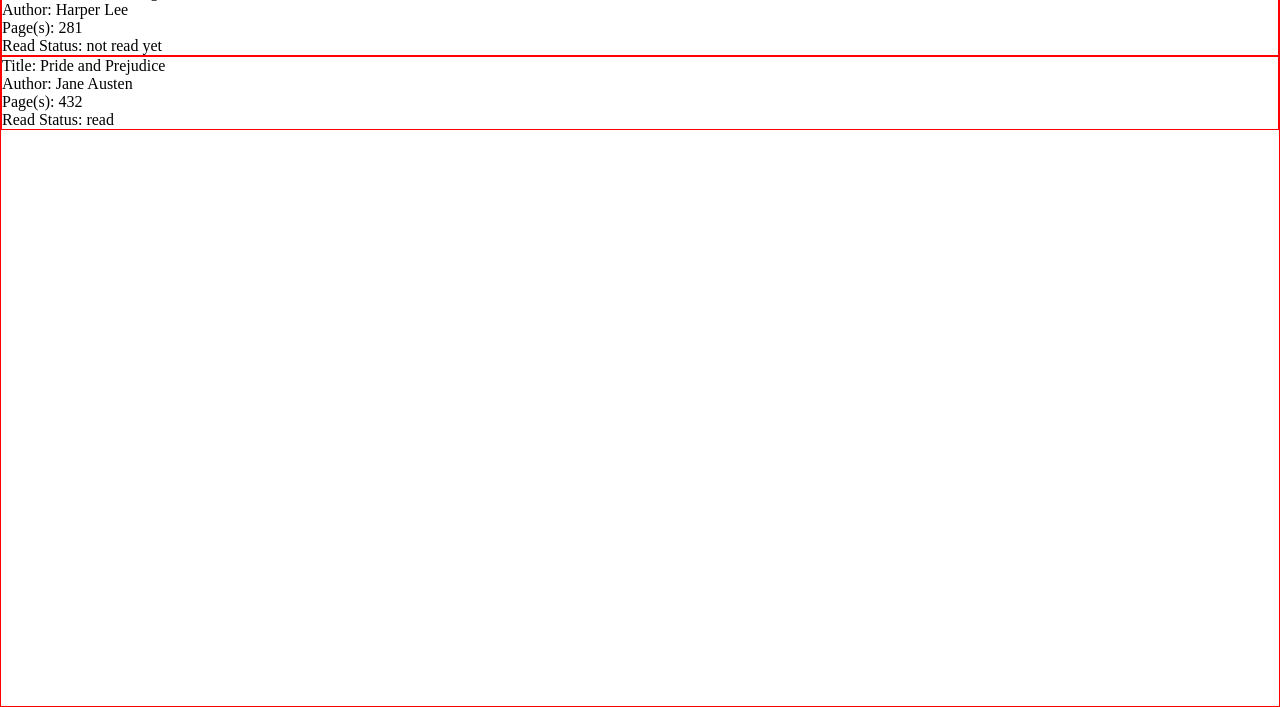
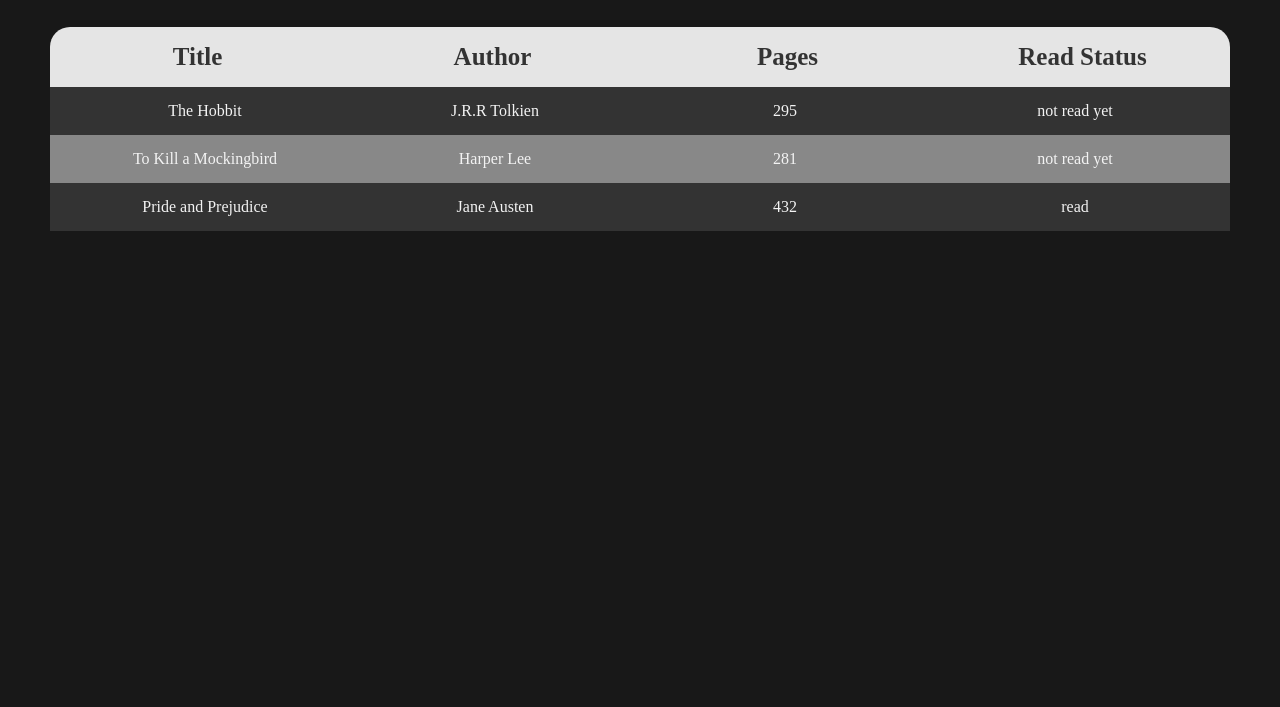
Before and after one commit to ShahibHassan/Library, a plain HTML site: page index.html in a window 1280 px wide. Shown: the part 93-800 px from the top of the page. Drawn offline with Linux system fonts and the light colour scheme.

Commit message:
updated layout for books - improved structure of grid

```diff
--- a/app.js
+++ b/app.js
@@ -26,7 +26,7 @@
 //create a function whic loops through array and displays each book
 function displayBooks() {
   myLibrary.forEach((book) => {
-    console.log(book.title);
+    console.log('ID: ' + book.id + ', Book Title:' + book.title);
     //create a div class card which stores each book
     let card = document.createElement('div');
     card.classList.add('card');
@@ -36,25 +36,25 @@
     let bookTitle = document.createElement('div');
     bookTitle.classList.add('title');
     card.appendChild(bookTitle);
-    bookTitle.innerHTML = `Title: ${book.title}`;
+    bookTitle.innerHTML = book.title;
 
     //author
     let bookAuthor = document.createElement('div');
     bookAuthor.classList.add('author');
     card.appendChild(bookAuthor);
-    bookAuthor.innerHTML = `Author: ${book.author}`;
+    bookAuthor.innerHTML = book.author;
 
     //pages
     let bookPages = document.createElement('div');
     bookPages.classList.add('pages');
     card.appendChild(bookPages);
-    bookPages.innerHTML = `Page(s): ${book.pages}`;
+    bookPages.innerHTML = book.pages;
 
     //read status
     let bookRead = document.createElement('div');
     bookRead.classList.add('read-status');
     card.appendChild(bookRead);
-    bookRead.innerHTML = `Read Status: ${book.read}`;
+    bookRead.innerHTML = book.read;
   });
 }
 
--- a/index.html
+++ b/index.html
@@ -7,8 +7,17 @@
     <title>Library System</title>
 </head>
 <body>
+
     <div class="container">
-
+        <div class="nav-bar">
+            <h1 class="title">The Library App</h1>
+        </div>
+        <div class="headings">
+            <div class="section-heading">Title</div>
+            <div class="section-heading">Author</div>
+            <div class="section-heading">Pages</div>
+            <div class="section-heading">Read Status</div>
+        </div>
     </div>
     <script src="app.js"></script>
 </body>
--- a/style.css
+++ b/style.css
@@ -4,13 +4,63 @@
     height: 100vh;
     padding: 0;
     margin: 0;
+    background-color: #181818;
+    color: #f3f3f3;
 }
 
 .container {
-    border: 1px solid red;
+    grid-template-columns: repeat(4, 1fr);
+    grid-auto-rows: 200px;
     width: 100%;
 }
 
 .card {
-    border: 1px solid red;
+    display: grid;
+    grid-template-columns: repeat(4,1fr);
+    padding: 10px;
 }
+
+.card:nth-child(even) {
+    background-color: #888888;
+}
+
+.card:nth-child(odd) {
+    background-color: #333333;
+}
+
+
+.card div {
+    padding: 5px;
+    display: flex;
+    justify-content: center;
+
+}
+
+.headings {
+    grid-column: 1 / 5;
+    display: grid;
+    grid-template-columns: repeat(4, 1fr);
+    background-color: #e5e5e5;
+    color:#333333;
+    height: 60px;
+    align-items: center;
+    border-top-left-radius: 20px;
+    border-top-right-radius: 20px;
+}
+
+.section-heading {
+    font-size: 25px;
+    font-weight:  900;
+    padding: 5px;
+    display: flex;
+    justify-content: center;
+}
+
+.card, .headings, .nav-bar {
+        margin: 0 50px;
+}
+
+
+.nav-bar{
+    padding: 20px 0;
+}
```
